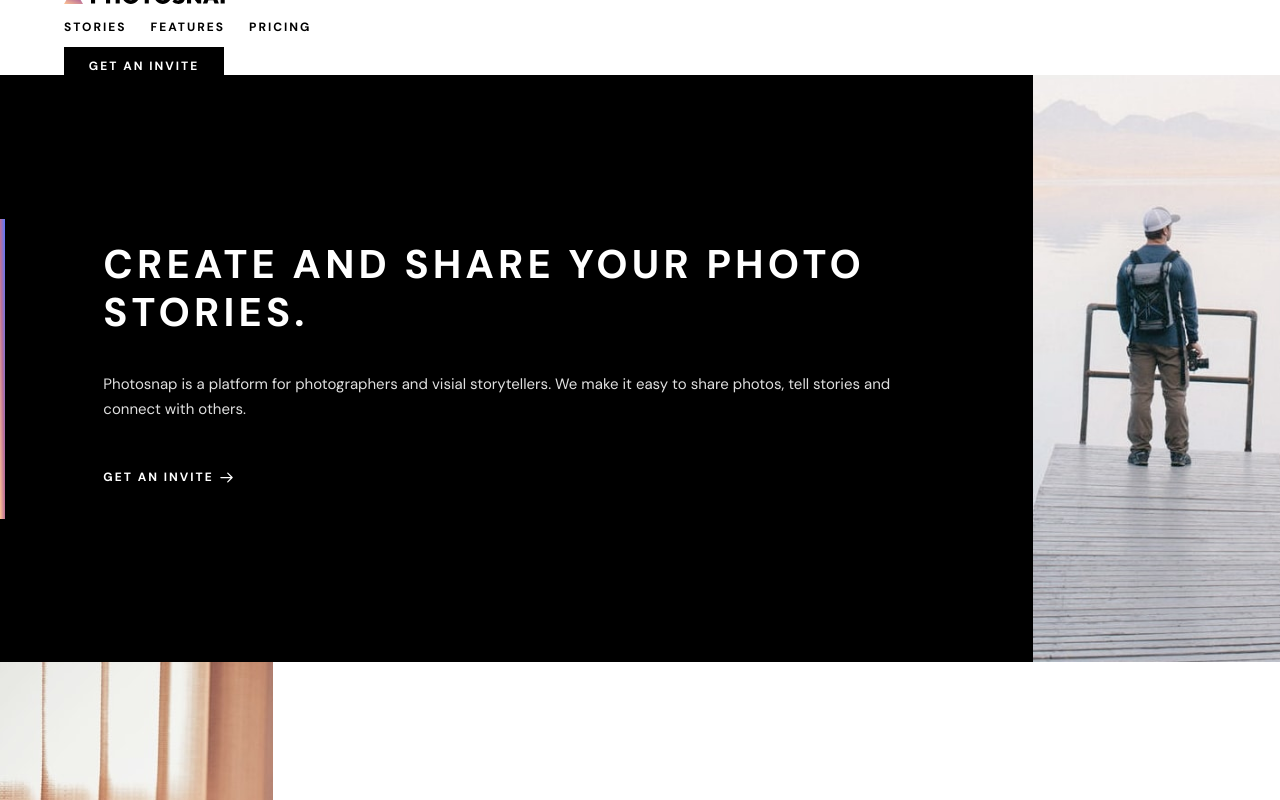
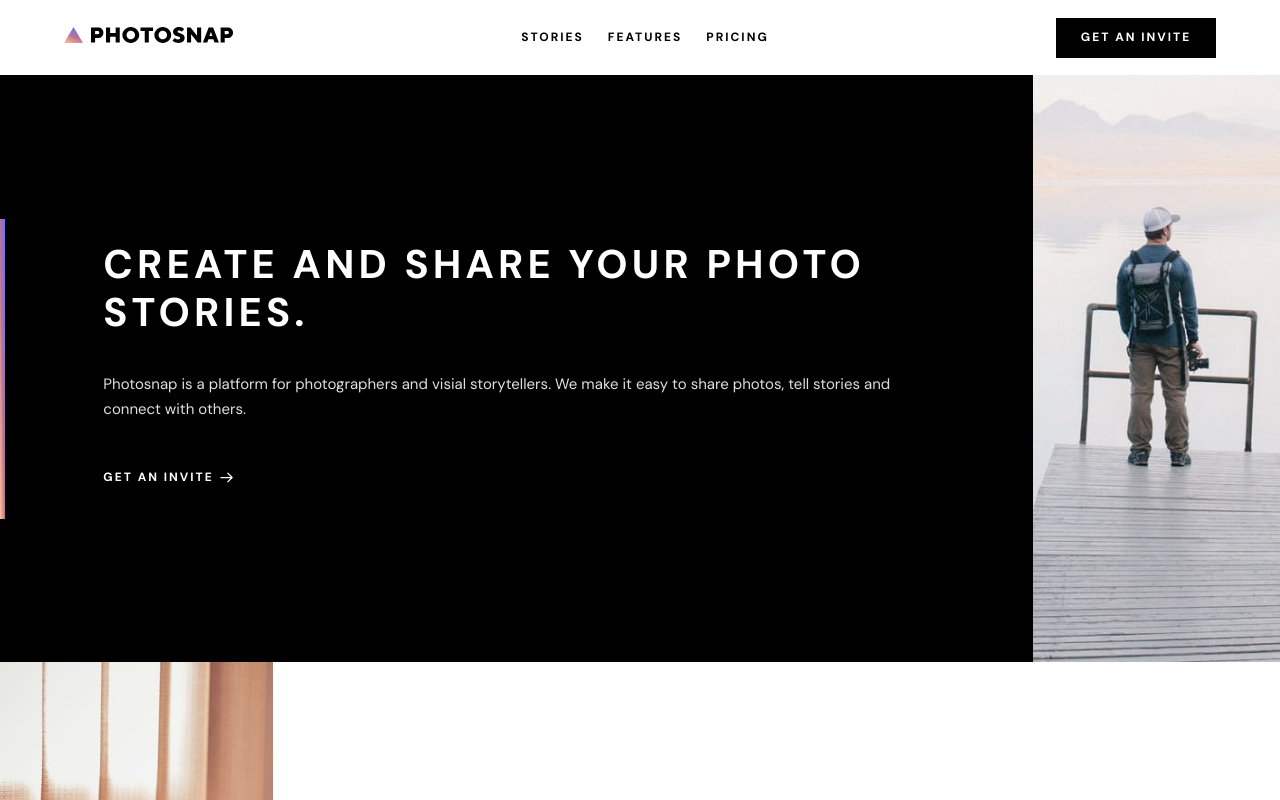
Before and after one commit to chungleee/photosnap, a Next.js app: page / in a window 1280 px wide. Shown: the top 800 px of the page. Built offline with nearby package versions, Linux system fonts and the light colour scheme.

Commit message:
style: container styles

```diff
--- a/components/Header/Header.module.scss
+++ b/components/Header/Header.module.scss
@@ -6,6 +6,12 @@
 	justify-content: space-between;
 	align-items: center;
 	position: relative;
+}
+
+.header__container {
+	display: flex;
+	justify-content: space-between;
+	align-items: center;
 }
 
 .menu {
```
